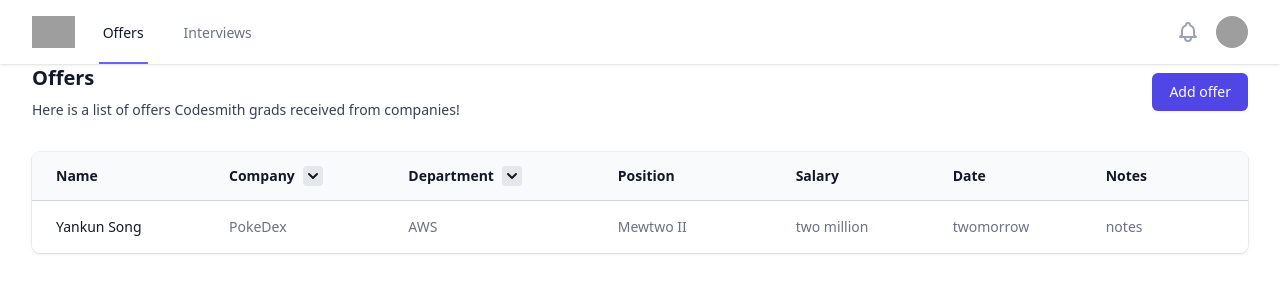
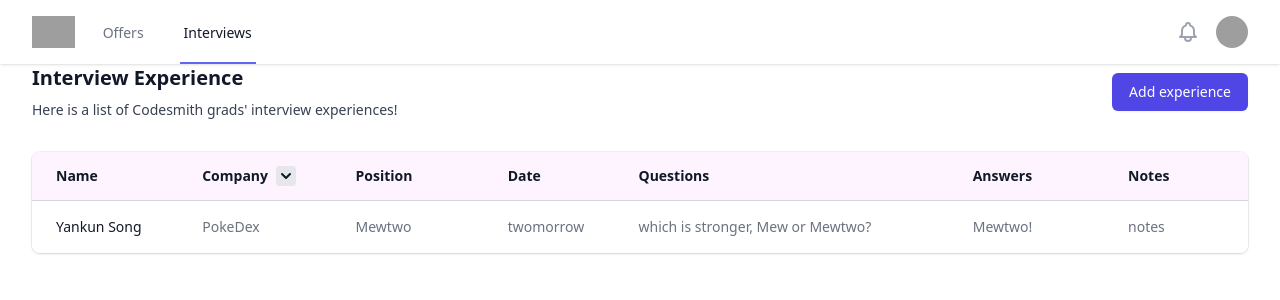
Before and after one commit to LA49-Mewtwo/OfferDex, a React app: page / in a window 1280 px wide. Both pictures are taken after a click on the link "Offers". Shown: the top 300 px of the page. Built offline with nearby package versions, Linux system fonts and the light colour scheme; no server answers; grey boxes are pictures that could not be loaded.

Commit message:
fixed popup, added server
Co-authored-by: Erica <ericaysoh@gmail.com>

Co-authored-by: David <koyykdy@gmail.com>

Co-authored-by: Trey <quantumthink128@gmail.com>

Co-authored-by: Yankun <yankun.L.song@gmail.com>

```diff
--- a/client/actions/actions.js
+++ b/client/actions/actions.js
@@ -42,3 +42,8 @@
   type: types.ADD_OFFER_SWITCH,
   payload: show,
 });
+
+export const addInterviewSwitchCreator = (show) => ({
+  type: types.ADD_INTERVIEW_SWITCH,
+  payload: show,
+});
--- a/client/components/AddOffer.jsx
+++ b/client/components/AddOffer.jsx
@@ -59,7 +59,7 @@
                 Personal Information
               </h3>
               <p className="mt-1 max-w-2xl text-sm text-gray-500">
-                Yankun = Mewtwo. David = cyborg. Trey = master. Erica = Erica.
+                Yankun = Mewtwo. David = cyborg. Trey = master. Erica = ninja.
               </p>
             </div>
             <div className="space-y-6 sm:space-y-5">
--- a/client/components/Interview.jsx
+++ b/client/components/Interview.jsx
@@ -39,6 +39,7 @@
         <div className="mt-4 sm:mt-0 sm:ml-16 sm:flex-none">
           <button
             type="button"
+            onClick={()=>props.addInterviewSwitch(true)}
             className="inline-flex items-center justify-center rounded-md border border-transparent bg-indigo-600 px-4 py-2 text-sm font-medium text-white shadow-sm hover:bg-indigo-700 focus:outline-none focus:ring-2 focus:ring-indigo-500 focus:ring-offset-2 sm:w-auto"
           >
             Add experience
@@ -50,7 +51,7 @@
           <div className="inline-block min-w-full py-2 align-middle md:px-6 lg:px-8">
             <div className="overflow-hidden shadow ring-1 ring-black ring-opacity-5 md:rounded-lg">
               <table className="min-w-full divide-y divide-gray-300">
-                <thead className="bg-gray-50">
+                <thead className="bg-fuchsia-50">
                   <tr>
                     <th
                       scope="col"
--- a/client/components/Navbar.jsx
+++ b/client/components/Navbar.jsx
@@ -112,7 +112,7 @@
                         <span className="sr-only">Open user menu</span>
                         <img
                           className="h-8 w-8 rounded-full"
-                          src="https://images.unsplash.com/photo-1472099645785-5658abf4ff4e?ixlib=rb-1.2.1&ixid=eyJhcHBfaWQiOjEyMDd9&auto=format&fit=facearea&facepad=2&w=256&h=256&q=80"
+                          src="https://encrypted-tbn0.gstatic.com/images?q=tbn:ANd9GcQzhB4laqdHDPwv4XrVq3Ji_zKEDArUWNB76PEAd4tDh96l2iyIaHs2zA9B0L0-vfPoDK0&usqp=CAU"
                           alt=""
                         />
                       </Menu.Button>
--- a/client/components/Offer.jsx
+++ b/client/components/Offer.jsx
@@ -12,20 +12,21 @@
 // ];
 
 export default function Offer(props) {
-  const people = [
-    {
-      first_name: "Yankun",
-      last_name: "Song",
-      company_name: "PokeDex",
-      department_name: "AWS",
-      position_name: "Mewtwo",
-      position_level: "II",
-      amount: "two million",
-      date: "twomorrow",
-      notes: "notes",
-    },
-    // More people...
-  ];
+  // const people = [
+  //   {
+  //     first_name: "Yankun",
+  //     last_name: "Song",
+  //     company_name: "PokeDex",
+  //     department_name: "AWS",
+  //     position_name: "Mewtwo",
+  //     position_level: "II",
+  //     amount: "two million",
+  //     date: "twomorrow",
+  //     notes: "notes",
+  //   },
+  //   // More people...
+  // ];
+  const people = props.offerDetails;
 
   return (
     <div className="px-4 sm:px-6 lg:px-8">
@@ -39,7 +40,7 @@
         <div className="mt-4 sm:mt-0 sm:ml-16 sm:flex-none">
           <button
             type="button"
-            onClick={()=>props.addOfferSwitch(true)}
+            onClick={() => props.addOfferSwitch(true)}
             className="inline-flex items-center justify-center rounded-md border border-transparent bg-indigo-600 px-4 py-2 text-sm font-medium text-white shadow-sm hover:bg-indigo-700 focus:outline-none focus:ring-2 focus:ring-indigo-500 focus:ring-offset-2 sm:w-auto"
           >
             Add offer
@@ -51,7 +52,7 @@
           <div className="inline-block min-w-full py-2 align-middle md:px-6 lg:px-8">
             <div className="overflow-hidden shadow ring-1 ring-black ring-opacity-5 md:rounded-lg">
               <table className="min-w-full divide-y divide-gray-300">
-                <thead className="bg-gray-50">
+                <thead className="bg-fuchsia-50">
                   <tr>
                     <th
                       scope="col"
--- a/client/constants/actionTypes.js
+++ b/client/constants/actionTypes.js
@@ -17,3 +17,4 @@
 export const ADD_OFFER = "ADD_OFFER";
 export const ADD_INTERVIEW = "ADD_INTERVIEW";
 export const ADD_OFFER_SWITCH = "ADD_OFFER_SWITCH";
+export const ADD_INTERVIEW_SWITCH = "ADD_INTERVIEW_SWITCH";
--- a/client/containers/InterviewContainer.jsx
+++ b/client/containers/InterviewContainer.jsx
@@ -1,10 +1,12 @@
 import React, { Component } from "react";
 import { connect } from "react-redux";
 import * as actions from "../actions/actions";
+import AddInterview from "../components/AddInterview";
 
 import Interview from "../components/Interview";
 
 const mapStateToProps = (state) => ({
+  popupAddInterview: state.offerDex.popupAddInterview,
   interviewBoard: state.offerDex.interviewBoard,
 });
 
@@ -12,6 +14,8 @@
   return {
     addInterview: (interview) =>
       dispatch(actions.addInterviewCreator(interview)),
+    AddInterviewSwitch: (show) =>
+      dispatch(actions.addInterviewSwitchCreator(show)),
   };
 };
 
@@ -21,16 +25,35 @@
   }
 
   render() {
-    const interviews = [];
-    let i = 0;
-    for (let interview of this.props.interviewBoard) {
-      i++;
-      interviews.push(
-        <Interview key={`interview${i}`} interviewDetails={interview} />
-      );
-    }
-    return <>{interviews}</>;
+    return (
+      <>
+        <div className="flex justify-center items-center ">
+          <AddInterview
+            popupAddInterview={this.props.popupAddInterview}
+            addInterviewSwitch={this.props.AddInterviewSwitch}
+          />
+        </div>
+        <>
+          <Interview
+            interviewDetails={this.props.interviewBoard}
+            addInterviewSwitch={this.props.AddInterviewSwitch}
+          />
+        </>
+      </>
+    );
   }
+
+  // render() {
+  //   const interviews = [];
+  //   let i = 0;
+  //   for (let interview of this.props.interviewBoard) {
+  //     i++;
+  //     interviews.push(
+  //       <Interview key={`interview${i}`} interviewDetails={interview} />
+  //     );
+  //   }
+  //   return <>{interviews}</>;
+  // }
 }
 
 export default connect(mapStateToProps, mapDispatchToProps)(InterviewContainer);
--- a/client/containers/MainContainer.jsx
+++ b/client/containers/MainContainer.jsx
@@ -55,7 +55,7 @@
             displayOffer={this.props.displayOffer}
             currentlyOn={this.props.currentlyOn}
           />
-          <Interview />
+          <InterviewContainer />
         </>
       );
     } else
--- a/client/reducers/reducers.js
+++ b/client/reducers/reducers.js
@@ -16,14 +16,15 @@
   interviewBoard: [1, 2, 3, 4, 5, 6],
   currentlyOn: "",
   popupAddOffer: false,
+  popupAddInterview: false,
 };
 
 const offerDexReducer = (state = initialState, action) => {
   switch (action.type) {
     case types.DISPLAY_OFFER: {
-      const newState = structuredClone(state);
+      const newState = JSON.parse(JSON.stringify(state));
       const port = 3000;
-      const url = `http://localhost:${port}/getOffers`;
+      const url = `http://localhost:${port}/offers/getOffers`;
       let fetchStatus;
       fetch(url, {
         method: "GET",
@@ -33,15 +34,16 @@
         },
       }).then((response) => {
         fetchStatus = response.status;
+        console.log(response.json());
         newState.offerBoard = response.json();
+        newState.currentlyOn = "offer";
+        return newState;
       });
-      newState.currentlyOn = "offer";
-      return newState;
     }
     case types.DISPLAY_INTERVIEW: {
-      const newState = structuredClone(state);
+      const newState = JSON.parse(JSON.stringify(state));
       const port = 3000;
-      const url = `http://localhost:${port}/getInterviews`;
+      const url = `http://localhost:${port}/interviews/getInterviews`;
       let fetchStatus;
       fetch(url, {
         method: "GET",
@@ -72,13 +74,18 @@
       return newState;
     }
     case types.ADD_INTERVIEW: {
-      const newState = structuredClone(state);
+      const newState = JSON.parse(JSON.stringify(state));
       newState.interviewBoard.push(action.payload);
       return newState;
     }
     case types.ADD_OFFER_SWITCH: {
-      const newState = structuredClone(state);
+      const newState = JSON.parse(JSON.stringify(state));
       newState.popupAddOffer = action.payload;
+      return newState;
+    }
+    case types.ADD_INTERVIEW_SWITCH: {
+      const newState = JSON.parse(JSON.stringify(state));
+      newState.popupAddInterview = action.payload;
       return newState;
     }
     default: {
--- a/package.json
+++ b/package.json
@@ -6,7 +6,8 @@
   "scripts": {
     "webpack_test": "export NODE_ENV=development; webpack serve --open",
     "test": "jest",
-    "start": "nodemon server/server.js",
+
+    "start":"nodemon server/server.js",
     "tailwind": "npx tailwindcss -i ./client/input.css -o ./dist/output.css --watch",
     "dev": "concurrently \"cross-env NODE_ENV=development webpack-dev-server --open --hot --progress --color \" \"nodemon ./server/server.js\" \"npm run tailwind\"",
     "build": "webpack --config ./webpack.config.js"
```
Also changed, not shown: client/components/AddInterview.jsx (+4 -4 lines), 5 other files (tests, documents, lock files or other folders).
